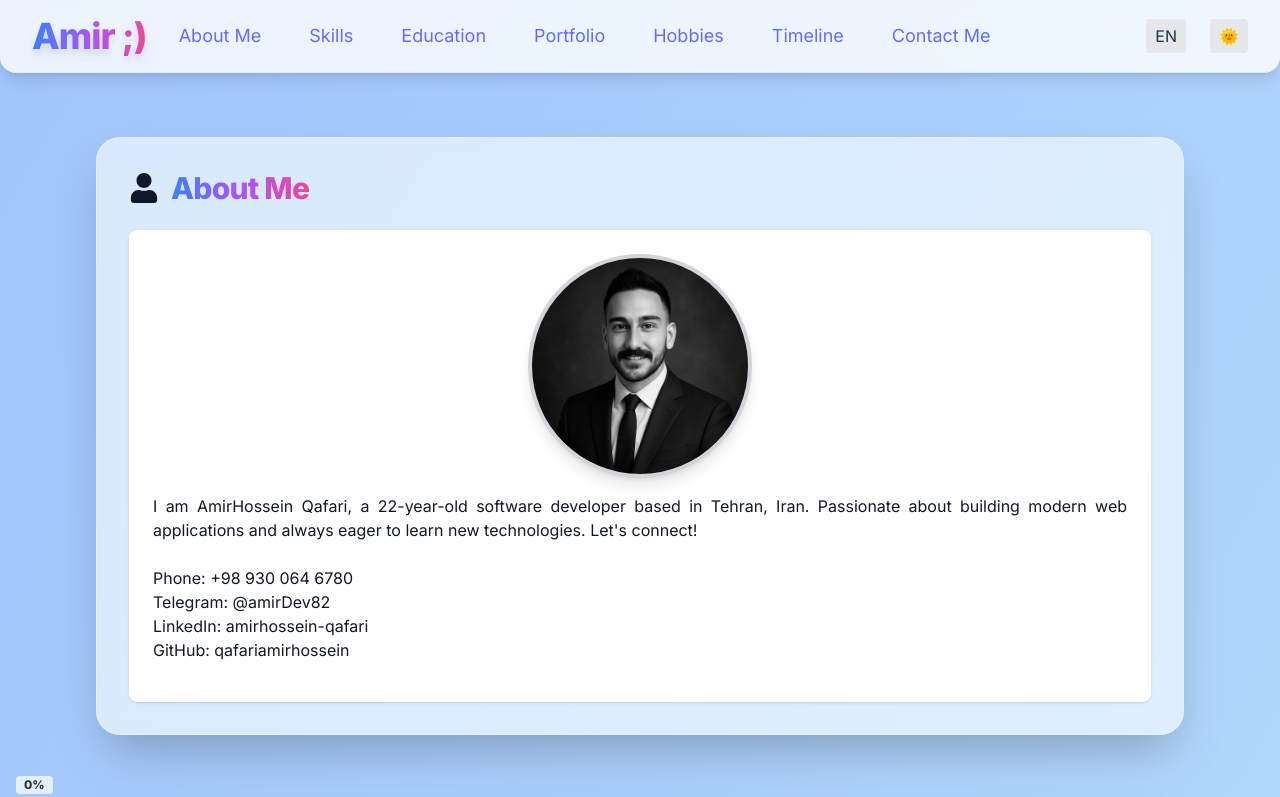
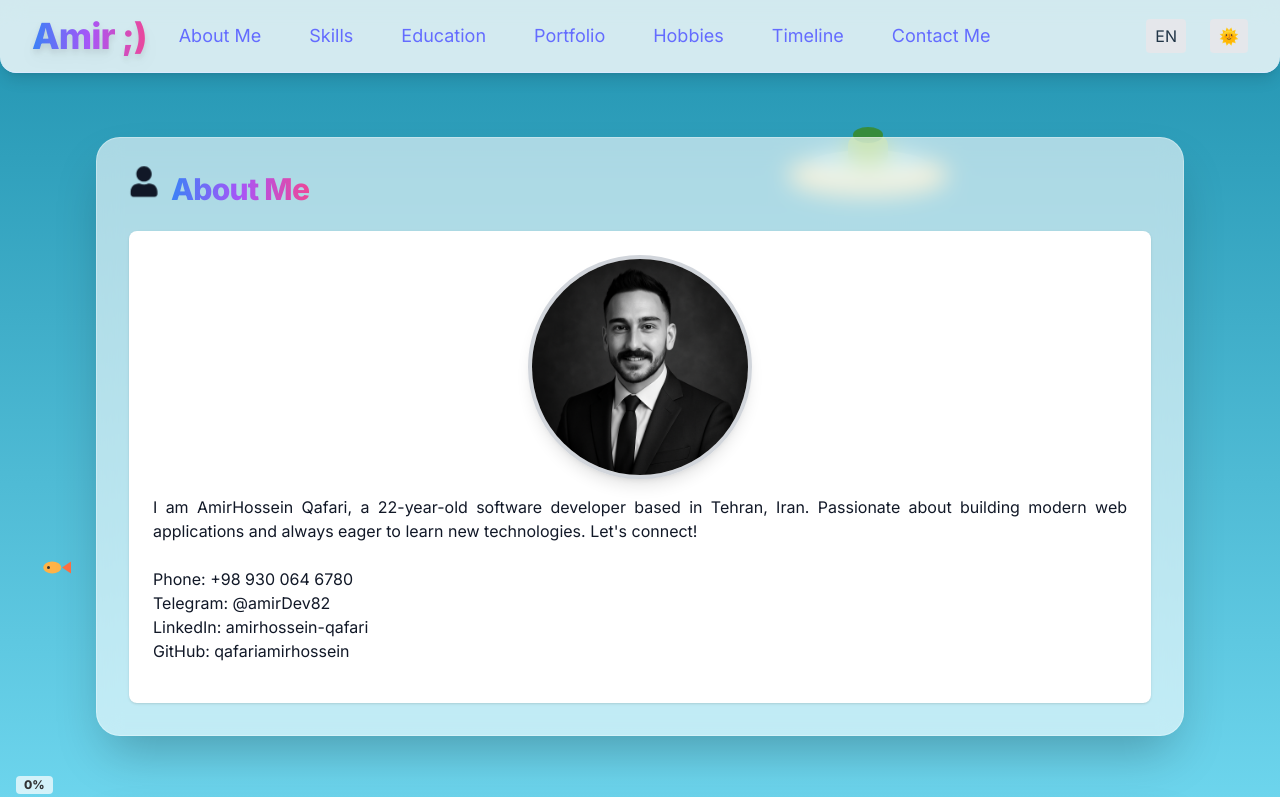
Before and after one commit to qafariamirhossein/modern-resume, a React (Vite) app: page / in a window 1280 px wide. Shown: the top 797 px of the page. Built offline with nearby package versions, Linux system fonts and the light colour scheme.

Commit message:
Add fancy fishes and sea

```diff
--- a/src/App.tsx
+++ b/src/App.tsx
@@ -15,6 +15,8 @@ import Timeline from './assets/Timeline';
 import Header from './assets/Header';
 import { BrowserRouter, Routes, Route } from 'react-router-dom';
 import PortfolioDetail from './assets/PortfolioDetail';
+import SeaBackground from './SeaBackground';
+import FishSwarm from './FishSwarm';
 
 function App() {
   const { t, i18n } = useTranslation();
@@ -43,6 +45,8 @@ function App() {
 
   return (
     <BrowserRouter>
+      <SeaBackground />
+      <FishSwarm />
       <Header />
       <Routes>
         <Route
@@ -61,31 +65,31 @@ function App() {
                 <div className="animated-bg-gradient three"></div>
               </div> */}
               <main className="w-full max-w-6xl mx-auto px-2 sm:px-4 md:px-8 relative z-10">
-                <Section id="about" title={t('about')} icon={<FaUser />}>
+                <Section id="about" title={t('about')} icon={<span className="sea-float"><FaUser /></span>}>
                   <AboutMe />
                 </Section>
-                <Section id="skills" title={t('skills')} icon={<FaCode />}>
+                <Section id="skills" title={t('skills')} icon={<span className="sea-float"><FaCode /></span>}>
                   <Skills />
                 </Section>
-                <Section id="education" title={t('education')} icon={<FaGraduationCap />}>
+                <Section id="education" title={t('education')} icon={<span className="sea-float"><FaGraduationCap /></span>}>
                   <Education />
                 </Section>
-                <Section id="portfolio" title={t('portfolio.label')} icon={<FaProjectDiagram />}>
+                <Section id="portfolio" title={t('portfolio.label')} icon={<span className="sea-float"><FaProjectDiagram /></span>}>
                   <Portfolio />
                 </Section>
-                {/* <Section id="testimonials" title={t('testimonials_section')} icon={<FaQuoteRight />}>
-                  <Testimonials />
-                </Section> */}
-                {/* <Section id="awards" title={t('awards_section')} icon={<FaAward />}>
-                  <Awards />
-                </Section> */}
-                <Section id="hobbies" title={t('hobbies_section')} icon={<FaHeart />}>
+                {/* <Section id="testimonials" title={t('testimonials_section')} icon={<FaQuoteRight />}> */}
+                {/*   <Testimonials /> */}
+                {/* </Section> */}
+                {/* <Section id="awards" title={t('awards_section')} icon={<FaAward />}> */}
+                {/*   <Awards /> */}
+                {/* </Section> */}
+                <Section id="hobbies" title={t('hobbies_section')} icon={<span className="sea-float"><FaHeart /></span>}>
                   <Hobbies />
                 </Section>
-                <Section id="timeline" title={t('timeline_section')} icon={<FaStream />}>
+                <Section id="timeline" title={t('timeline_section')} icon={<span className="sea-float"><FaStream /></span>}>
                   <Timeline />
                 </Section>
-                <Section id="contact" title={t('contact')} icon={<FaEnvelope />}>
+                <Section id="contact" title={t('contact')} icon={<span className="sea-float"><FaEnvelope /></span>}>
                   <ContactMe />
                 </Section>
               </main>
@@ -115,6 +119,15 @@ function App() {
                   0% { background-position: 0% 50%; }
                   100% { background-position: 100% 50%; }
                 }
+                .sea-float {
+                  display: inline-block;
+                  animation: seaFloat 3.5s ease-in-out infinite alternate;
+                }
+                @keyframes seaFloat {
+                  0% { transform: translateY(0) scale(1); }
+                  50% { transform: translateY(-8px) scale(1.05); }
+                  100% { transform: translateY(0) scale(1); }
+                }
               `}</style>
             </div>
           }
--- /dev/null
+++ b/src/FishSwarm.tsx
@@ -0,0 +1,53 @@
+import React from 'react';
+
+const fishes = [
+  { id: 1, top: '60%', left: '-10%', size: 40, duration: 18, delay: 0 },
+  { id: 2, top: '70%', left: '-15%', size: 30, duration: 22, delay: 3 },
+  { id: 3, top: '80%', left: '-8%', size: 50, duration: 25, delay: 6 },
+  { id: 4, top: '65%', left: '-12%', size: 35, duration: 20, delay: 2 },
+  { id: 5, top: '75%', left: '-18%', size: 28, duration: 24, delay: 5 },
+];
+
+const Fish = ({ size }: { size: number }) => (
+  <svg width={size} height={size / 2} viewBox="0 0 40 20" fill="none">
+    <ellipse cx="15" cy="10" rx="12" ry="8" fill="#ffb347" />
+    <polygon points="28,10 40,2 40,18" fill="#ff7043" />
+    <circle cx="10" cy="10" r="2" fill="#333" />
+  </svg>
+);
+
+const FishSwarm = () => (
+  <div style={{
+    position: 'fixed',
+    left: 0,
+    top: 0,
+    width: '100vw',
+    height: '100vh',
+    pointerEvents: 'none',
+    zIndex: 1,
+  }}>
+    {fishes.map(fish => (
+      <div
+        key={fish.id}
+        style={{
+          position: 'absolute',
+          top: fish.top,
+          left: fish.left,
+          animation: `swim${fish.id} ${fish.duration}s linear ${fish.delay}s infinite`,
+        }}
+      >
+        <Fish size={fish.size} />
+      </div>
+    ))}
+    <style>{`
+      ${fishes.map(fish => `
+        @keyframes swim${fish.id} {
+          0% { left: ${fish.left}; }
+          100% { left: 110vw; }
+        }
+      `).join('')}
+    `}</style>
+  </div>
+);
+
+export default FishSwarm;
--- /dev/null
+++ b/src/SeaBackground.tsx
@@ -0,0 +1,51 @@
+import React from 'react';
+
+const SeaBackground = () => (
+  <div style={{
+    position: 'fixed',
+    top: 0,
+    left: 0,
+    width: '100vw',
+    height: '100vh',
+    zIndex: 0,
+    pointerEvents: 'none',
+    overflow: 'hidden',
+    background: 'linear-gradient(to top, #6dd5ed 0%, #2193b0 100%)',
+  }}>
+    {/* Animated Waves */}
+    <svg width="100%" height="100%" viewBox="0 0 1440 320" style={{ position: 'absolute', bottom: 0, left: 0 }}>
+      <defs>
+        <linearGradient id="seaGradient" x1="0" y1="0" x2="0" y2="1">
+          <stop offset="0%" stopColor="#2193b0" />
+          <stop offset="100%" stopColor="#6dd5ed" />
+        </linearGradient>
+      </defs>
+      <path fill="url(#seaGradient)" fillOpacity="1">
+        <animate attributeName="d" dur="8s" repeatCount="indefinite"
+          values="M0,160 C360,240 1080,80 1440,160 L1440,320 L0,320 Z;
+                  M0,180 C400,120 1040,240 1440,180 L1440,320 L0,320 Z;
+                  M0,160 C360,240 1080,80 1440,160 L1440,320 L0,320 Z" />
+      </path>
+    </svg>
+    {/* Floating Island */}
+    <svg width="200" height="120" style={{ position: 'absolute', left: '60%', top: '10%' }}>
+      <g className="island-float">
+        <ellipse cx="100" cy="100" rx="80" ry="20" fill="#ffe29f" />
+        <ellipse cx="100" cy="90" rx="60" ry="15" fill="#b2dfdb" />
+        <rect x="80" y="60" width="40" height="30" rx="10" fill="#8bc34a" />
+        <ellipse cx="100" cy="60" rx="15" ry="8" fill="#388e3c" />
+      </g>
+    </svg>
+    <style>{`
+      .island-float {
+        animation: floatIsland 4s ease-in-out infinite alternate;
+      }
+      @keyframes floatIsland {
+        0% { transform: translateY(0); }
+        100% { transform: translateY(-12px); }
+      }
+    `}</style>
+  </div>
+);
+
+export default SeaBackground;
```
Also changed, not shown: 1 other file (tests, documents, lock files or other folders).
